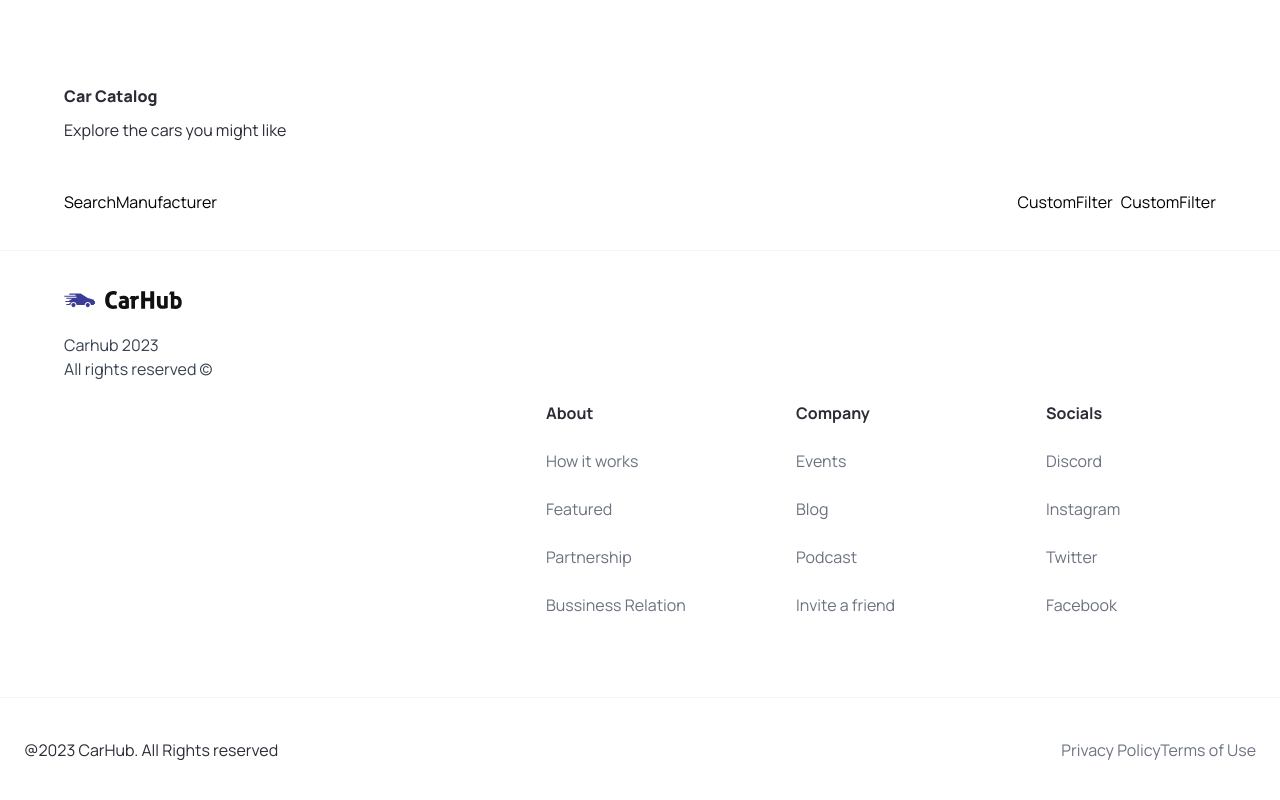
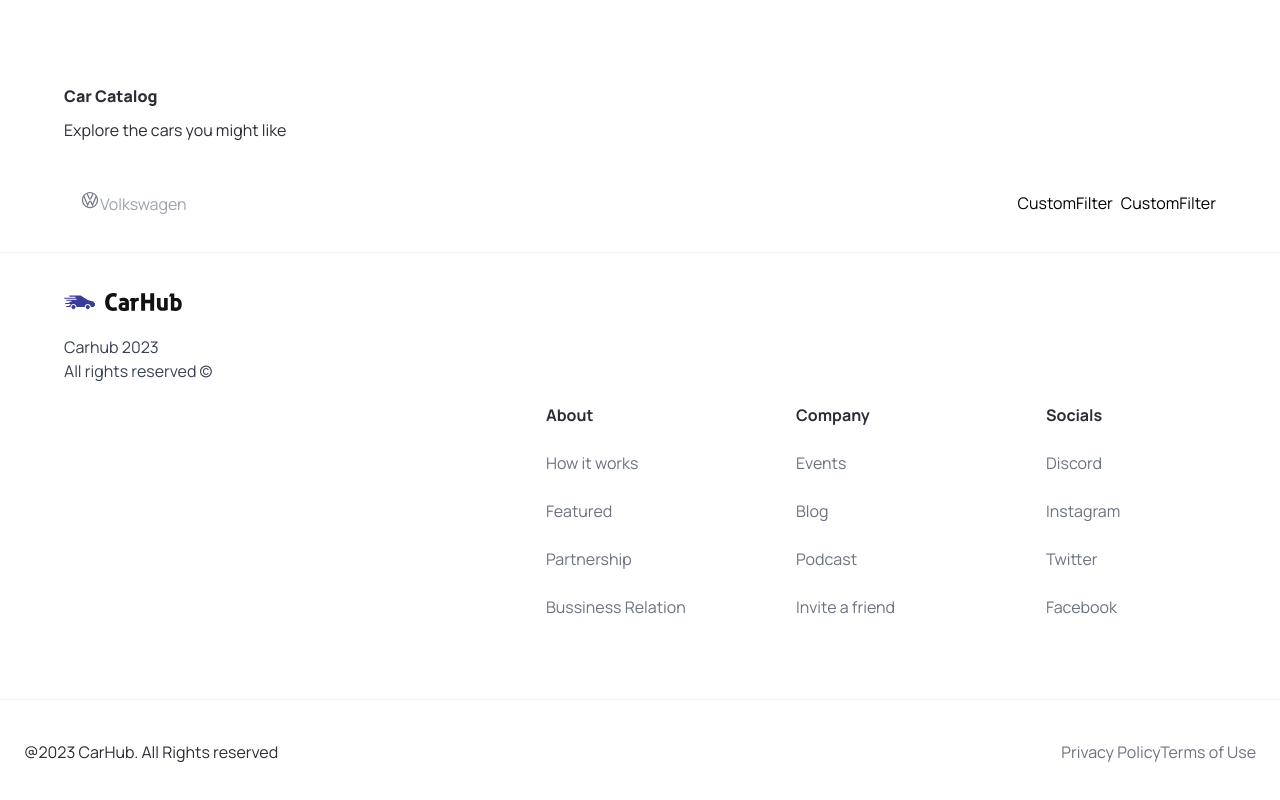
Before and after one commit to ApepLv/Car_Project, a Next.js app: page / in a window 1280 px wide. Shown: the part 780-1580 px from the top of the page. Built offline with nearby package versions, Linux system fonts and the light colour scheme.

Commit message:
Second commit

```diff
--- a/components/SearchManufacturer.tsx
+++ b/components/SearchManufacturer.tsx
@@ -1,13 +1,58 @@
 "use client"
 
-import { SearchManufacturerProps } from "@/types"
-import { Combobox } from "@headlessui/react"
+
+import { manufacturers } from "@/constants";
+import { SearchManufacturerProps } from "@/types";
+import { Combobox, Transition } from "@headlessui/react";
+import { Fragment, useState } from 'react';
+
+import Image from "next/image";
+
 
 const SearchManufacturer = ({manufacturer,setManufacturer} : SearchManufacturerProps) => {
+  const [query, SetQuery] = useState('');
+
+  const filteredManufacturers = query === ""
+  ?manufacturers
+  : manufacturers.filter((item) => (
+    item.toLowerCase()
+    .replace(/\s+/g,"")
+    .includes(query.toLowerCase().replace(/\s+/g,"")
+  )));
+
   return (
-    <div className="search-manufacturer">SearchManufacturer
+    <div className="search-manufacturer">
         <Combobox>
             <div className="relative w-full">
+              <Combobox.Button className="absoulute top-
+              [14px]">
+                <Image
+                src="/car-logo.svg"
+                width={20}
+                height={20}
+                className="ml-4"
+                alt="Car Logo"
+                />
+              </Combobox.Button>
+                <Combobox.Input
+                displayValue={(manufacturer:string) => manufacturer}
+                placeholder="Volkswagen"
+                className="search-manufaturer__input"
+                onChange={(e) => SetQuery(e.target.value)}
+                />
+
+          <Transition
+          as={Fragment}
+          leave="transition ease-in duration-100"
+          leaveFrom="opacity-100"
+          leaveTo="opacity-0"
+          afterLeave={() => SetQuery ('')}
+          >
+            <Combobox.Options>
+
+            </Combobox.Options>
+
+          </Transition>
 
             </div>
         </Combobox>
```
